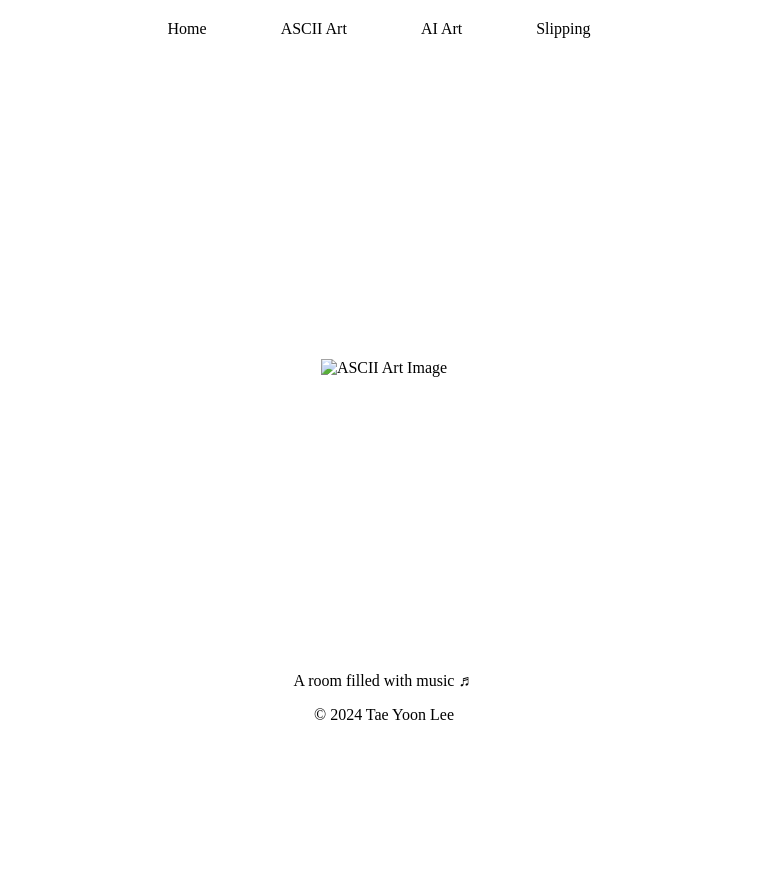
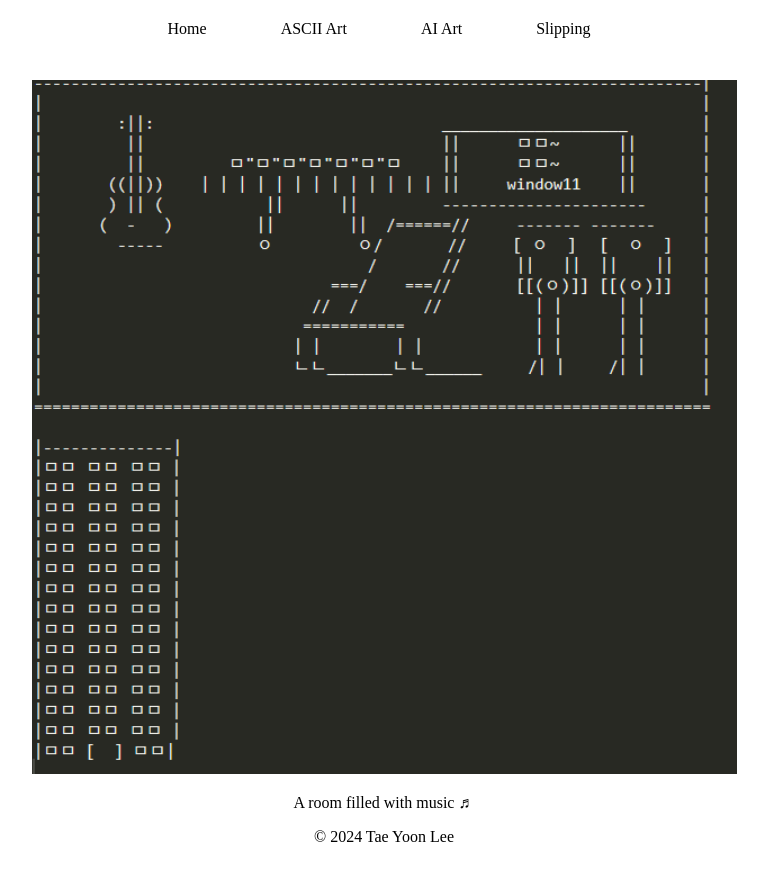
Before and after one commit to tanzerine/uidesignclass, a website: page ascii-art.html in a window 1280 px wide. Shown: the whole page, without its empty margins (256-1024 px from the left). Drawn offline with Linux system fonts and the light colour scheme; the site is published under a folder, as on GitHub Pages, so addresses that start at the root find nothing.

Commit message:
Update ascii-art.html

```diff
--- a/ascii-art.html
+++ b/ascii-art.html
@@ -19,7 +19,7 @@
     </header>
     <main>
         <div>
-        <img src="/ascii.png" alt="ASCII Art Image" id="asciiImage">
+        <img src="ascii.png" alt="ASCII Art Image" id="asciiImage">
         </div>
     </main>
     <footer>
```
